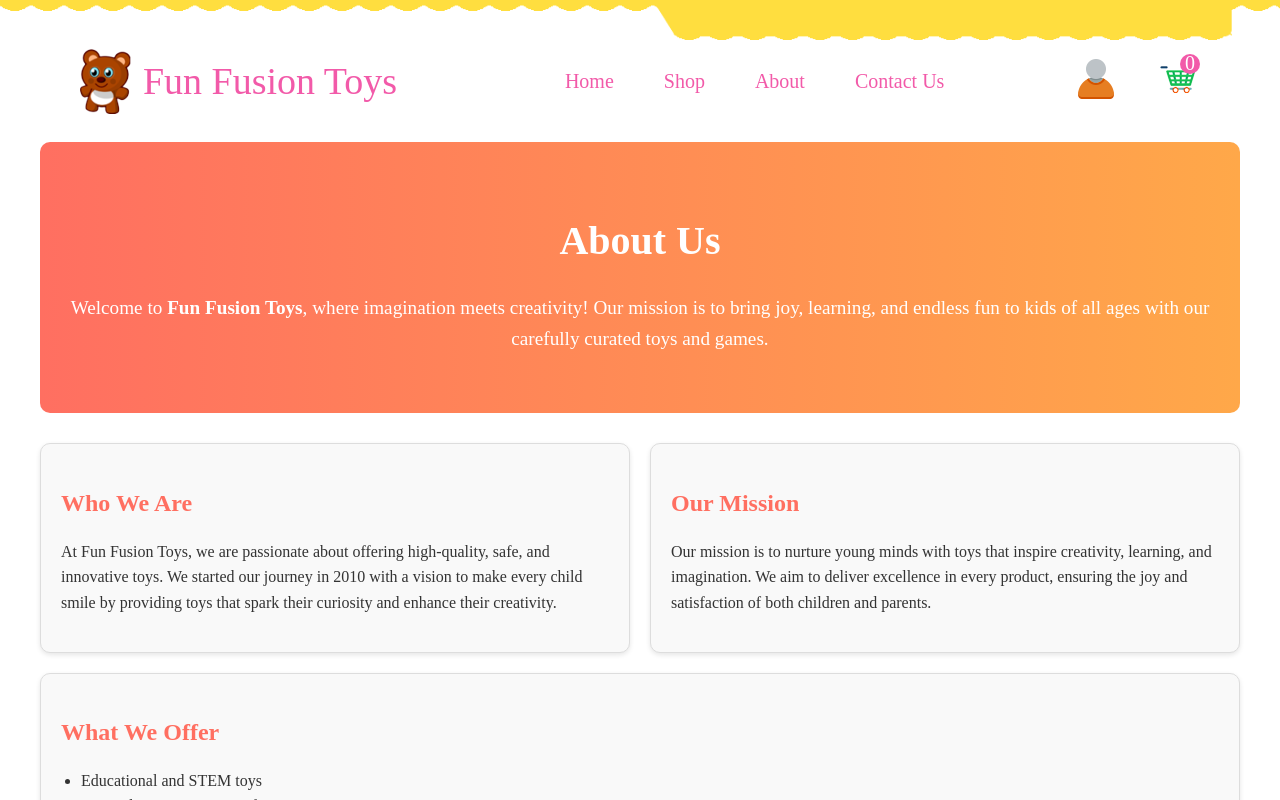
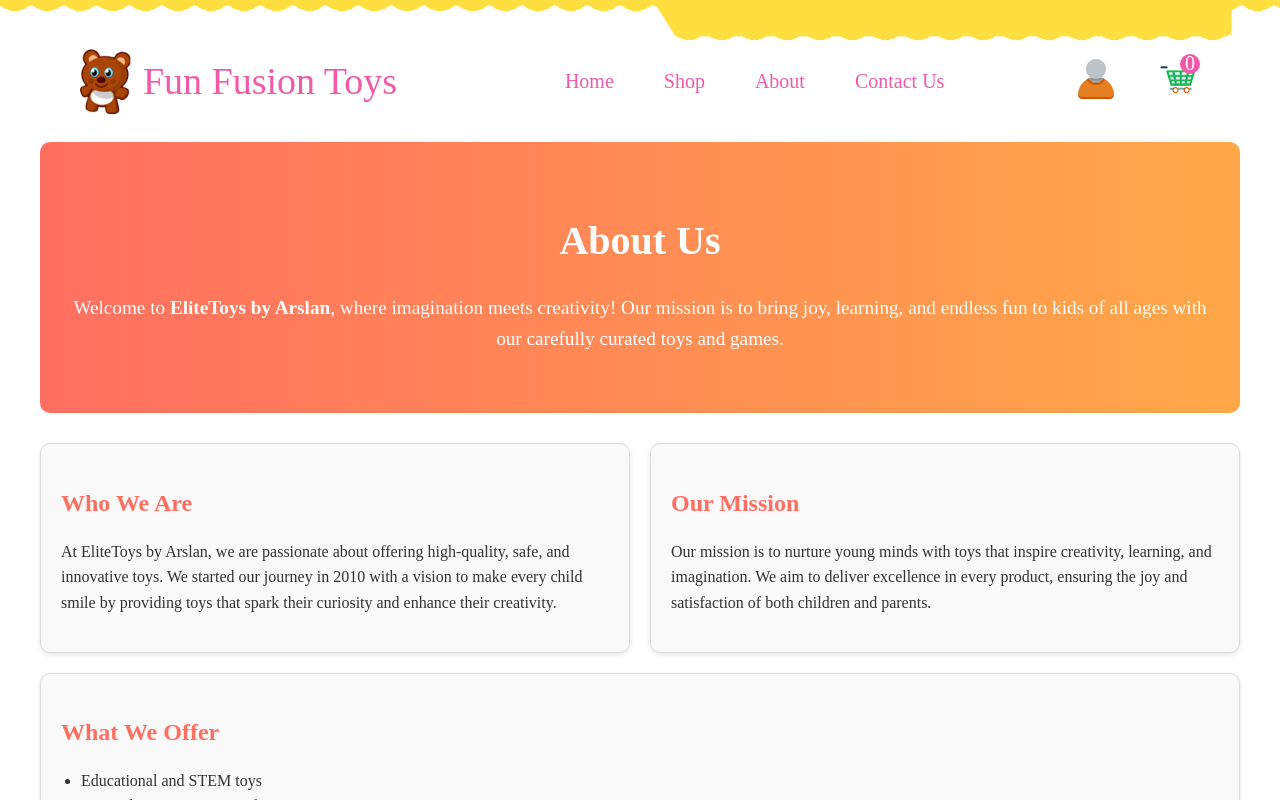
Before and after one commit to arslan-112/Fun-Fusion-Toys, a React (Vite) app in the folder frontend/ToyStore/: page /AboutUs in a window 1280 px wide. Shown: the top 800 px of the page. Built offline with nearby package versions, Linux system fonts and the light colour scheme; a web font is replaced by a local one.

Commit message:
Update AboutUs.jsx

```diff
--- a/frontend/ToyStore/src/Pages/AboutUs.jsx
+++ b/frontend/ToyStore/src/Pages/AboutUs.jsx
@@ -6,7 +6,7 @@ export const AboutUs = () => {
       <div className="hero-section">
         <h1>About Us</h1>
         <p>
-          Welcome to <strong>Fun Fusion Toys</strong>, where imagination meets creativity! Our mission is to bring joy, learning, and endless fun to kids of all ages with our carefully curated toys and games.
+          Welcome to <strong>EliteToys by Arslan</strong>, where imagination meets creativity! Our mission is to bring joy, learning, and endless fun to kids of all ages with our carefully curated toys and games.
         </p>
       </div>
 
@@ -14,7 +14,7 @@ export const AboutUs = () => {
         <div className="about-item">
           <h2>Who We Are</h2>
           <p>
-            At Fun Fusion Toys, we are passionate about offering high-quality, safe, and innovative toys. We started our journey in 2010 with a vision to make every child smile by providing toys that spark their curiosity and enhance their creativity.
+            At EliteToys by Arslan, we are passionate about offering high-quality, safe, and innovative toys. We started our journey in 2010 with a vision to make every child smile by providing toys that spark their curiosity and enhance their creativity.
           </p>
         </div>
 
```
